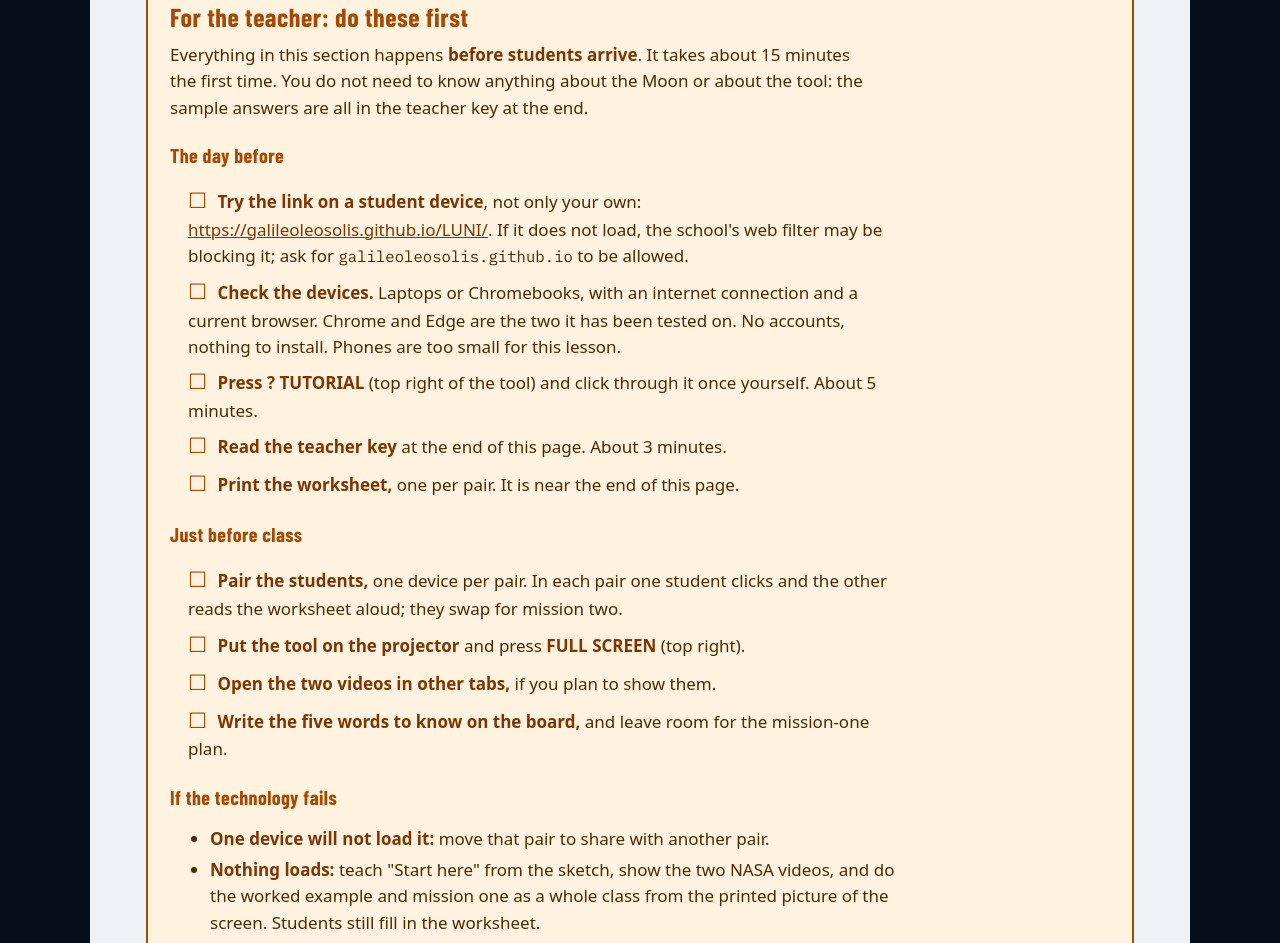
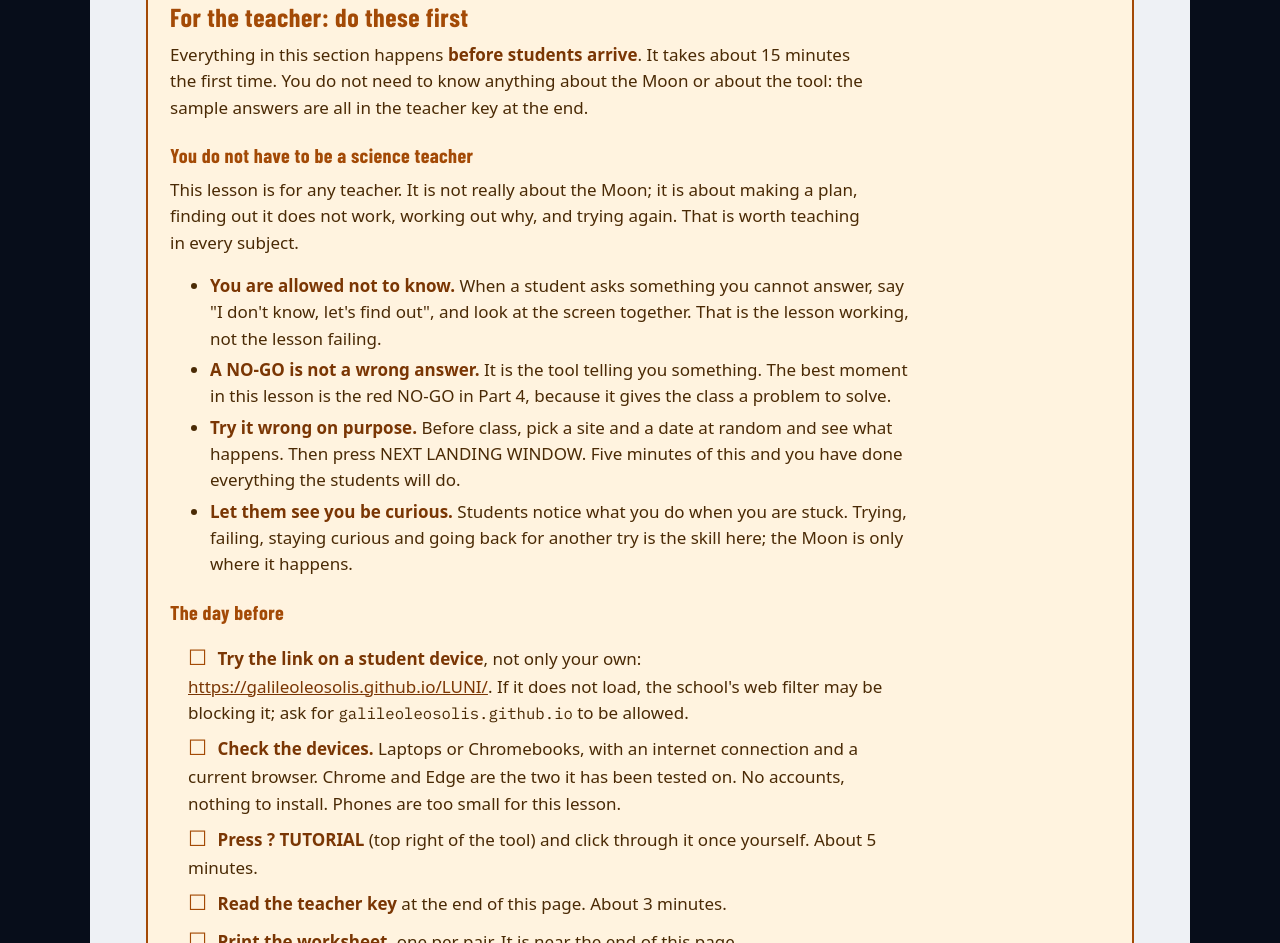
Before and after one commit to galileoleosolis/LUNI, a plain HTML site: page about/index.html in a window 1280 px wide. Shown: the part 5273-6216 px from the top of the page. Drawn offline with Linux system fonts and the light colour scheme.

Commit message:
Lesson: a note for teachers who do not teach science (not published)
Co-Authored-By: Claude Fable 5.2 <noreply@anthropic.com>
Claude-Session: https://claude.ai/code/session_01Hjit8yMGKn7YsBvDzWbWTS

```diff
--- a/about/index.html
+++ b/about/index.html
@@ -257,6 +257,19 @@ find out why, and fix the plan.</p>
 <div class="teacher"><h4>For the teacher: do these first</h4>
 <p>Everything in this section happens <strong>before students arrive</strong>. It takes about 15 minutes the first time. You do not
 need to know anything about the Moon or about the tool: the sample answers are all in the teacher key at the end.</p>
+<h5>You do not have to be a science teacher</h5>
+<p>This lesson is for any teacher. It is not really about the Moon; it is about making a plan, finding out it does not
+work, working out why, and trying again. That is worth teaching in every subject.</p>
+<ul>
+<li><strong>You are allowed not to know.</strong> When a student asks something you cannot answer, say "I don't know, let's find
+  out", and look at the screen together. That is the lesson working, not the lesson failing.</li>
+<li><strong>A NO-GO is not a wrong answer.</strong> It is the tool telling you something. The best moment in this lesson is the red
+  NO-GO in Part 4, because it gives the class a problem to solve.</li>
+<li><strong>Try it wrong on purpose.</strong> Before class, pick a site and a date at random and see what happens. Then press NEXT
+  LANDING WINDOW. Five minutes of this and you have done everything the students will do.</li>
+<li><strong>Let them see you be curious.</strong> Students notice what you do when you are stuck. Trying,
+  failing, staying curious and going back for another try is the skill here; the Moon is only where it happens.</li>
+</ul>
 <h5>The day before</h5>
 <ul>
 <li class="chk"><span aria-hidden="true">☐</span> <strong>Try the link on a student device</strong>, not only your own: <a href="https://galileoleosolis.github.io/LUNI/">https://galileoleosolis.github.io/LUNI/</a>. If it does
@@ -728,7 +741,7 @@ next version: <a href="https://forms.gle/jLzqGs1anesdDzPj8">https://forms.gle/jL
 with a labeled sketch; smaller steps with a check after each part; a numbered picture of the screen; a filled-in
 example on the worksheet; a list for pairs who are stuck; students must write why their plan became a GO; and
 sample answers for every question, so a teacher does not need to know the subject beforehand; and everything the
-teacher does before class moved to the top as a checklist.</p>
+teacher does before class moved to the top as a checklist, with a note for teachers who do not teach science.</p>
 <p>Made by team Mystic Research for the NASA Space Apps Challenge 2026. Free to use and adapt in any classroom.</p>
   </article>
   <div id="lesson-end"></div>
```
Also changed, not shown: 2 other files.
